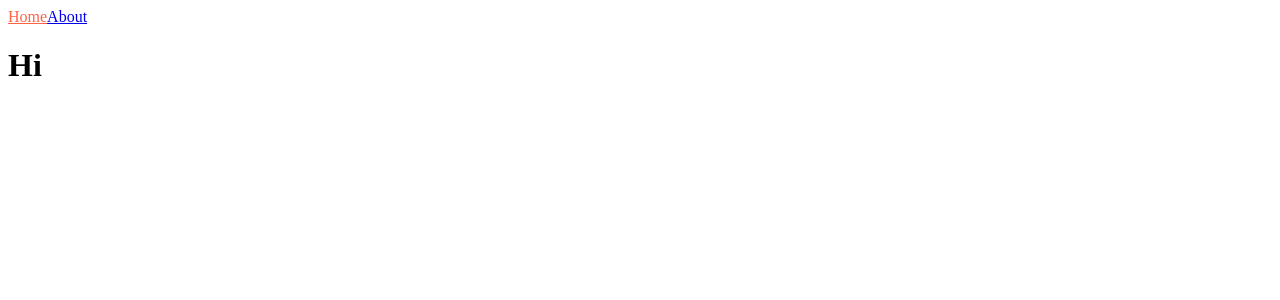
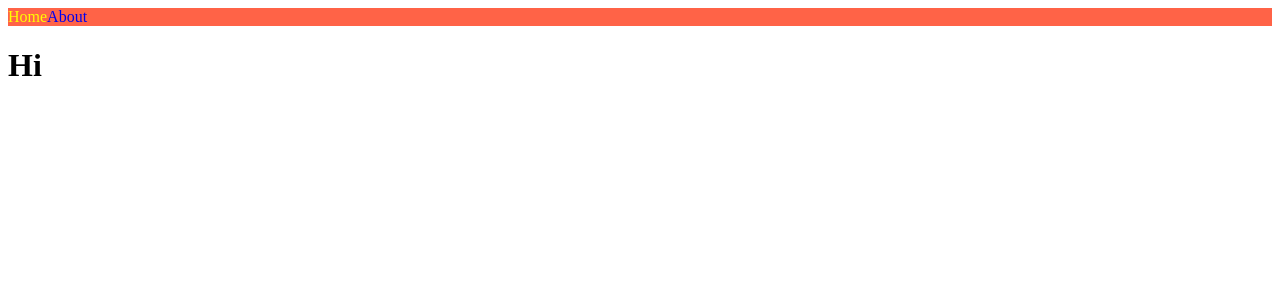
Before and after one commit to HA-SEUNG-JEONG/nomadnext, a Next.js app: page / in a window 1280 px wide. Shown: the top 300 px of the page. Built offline with nearby package versions, Linux system fonts and the light colour scheme.

Commit message:
Style JSX

```diff
--- a/components/NavBar.js
+++ b/components/NavBar.js
@@ -1,31 +1,27 @@
 import Link from "next/link";
 import { useRouter } from "next/router";
-import styles from "./NavBar.module.css";
 
 export default function NavBar() {
   const router = useRouter();
-  //   console.log(router);
   return (
     <nav>
       <Link href="/">
-        <a
-          className={`${styles.link} ${
-            router.pathname === "/" ? styles.active : ""
-          }`}
-        >
-          Home
-        </a>
+        <a className={router.pathname === "/" ? "active" : ""}>Home</a>
       </Link>
       <Link href="/about">
-        <a
-          className={[
-            styles.link,
-            router.pathname === "/about" ? styles.active : "",
-          ].join(" ")}
-        >
-          About
-        </a>
+        <a className={router.pathname === "/about" ? "active" : ""}>About</a>
       </Link>
+      <style jsx>{`
+        nav {
+          background-color: tomato;
+        }
+        a {
+          text-decoration: none;
+        }
+        .active {
+          color: yellow;
+        }
+      `}</style>
     </nav>
   );
 }
--- a/components/NavBar.module.css
+++ /dev/null
@@ -1,7 +0,0 @@
-.link {
-  text-decoration: underline;
-}
-
-.active {
-  color: tomato;
-}
```
